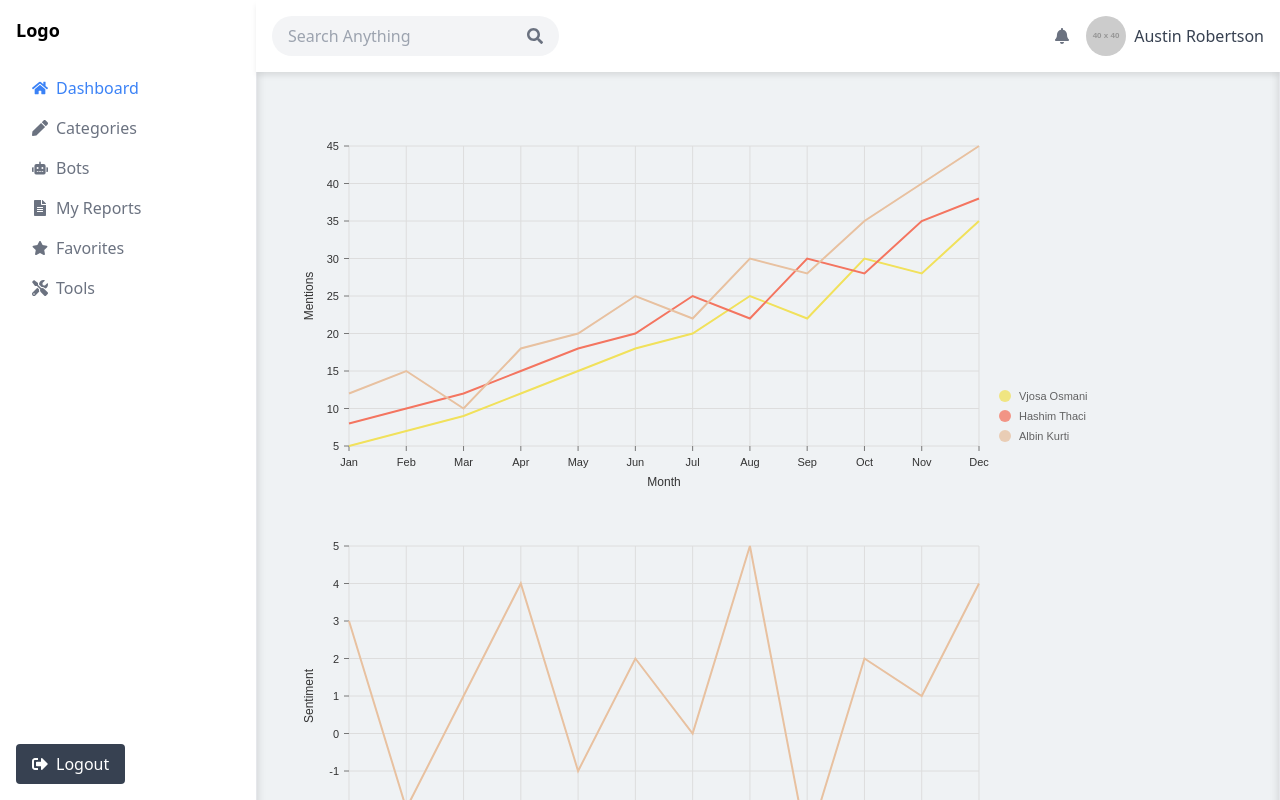
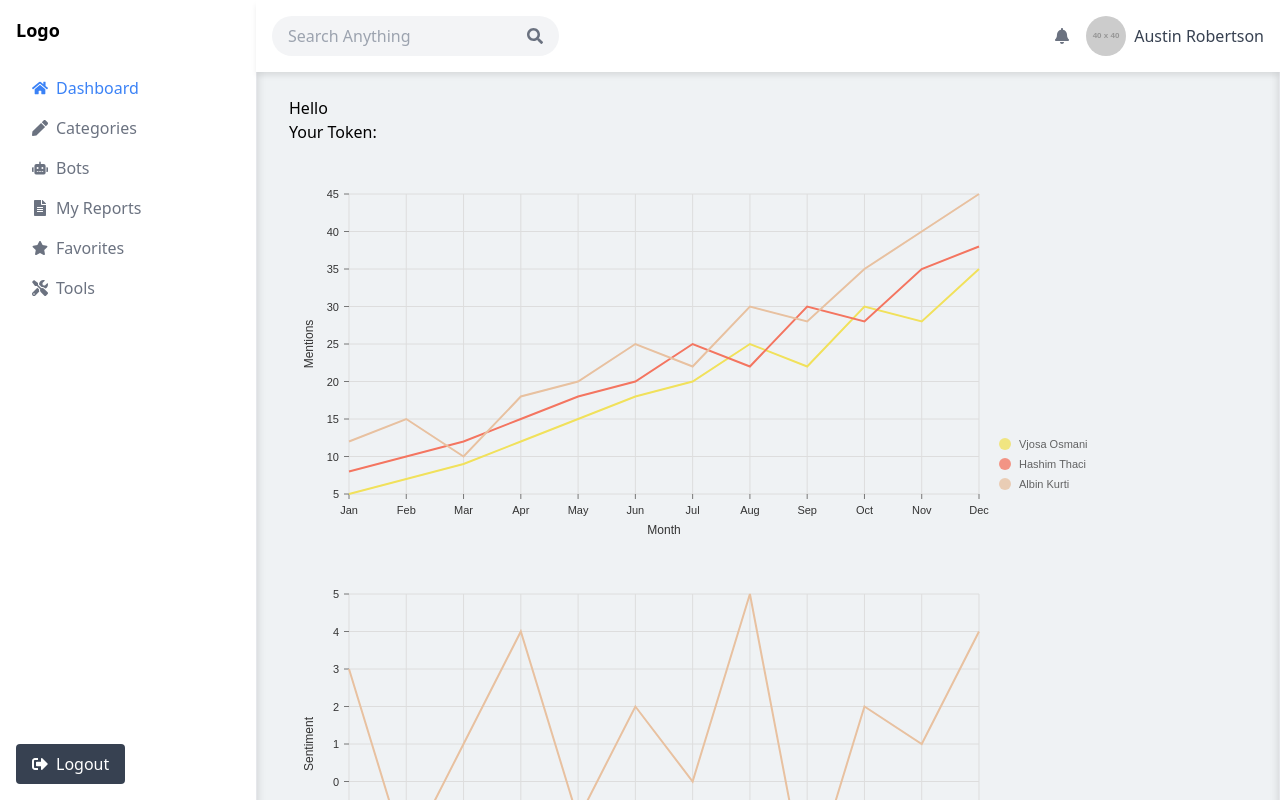
Before and after one commit to ArtisAdemi/vezhguesi-react, a React (Vite) app in the folder vezhguesi/: page / in a window 1280 px wide. Shown: the top 800 px of the page. Built offline with nearby package versions, Linux system fonts and the light colour scheme.

Commit message:
added user info for easy access in dashboard

```diff
--- a/vezhguesi/src/components/ReportsForm.tsx
+++ b/vezhguesi/src/components/ReportsForm.tsx
@@ -38,8 +38,8 @@ const ReportsForm: React.FC<ReportsFormProps> = ({ closeModal }) => {
 
                     </div>
                 </form>
-                <button className='bg-red-600 text-white py-2 px-3 rounded-lg mr-4 hover:opacity-80 duration-300 hover:scale-105' onClick={closeModal}>Cancel</button>
-                <button className='bg-green-600 text-white py-2 px-3 rounded-lg hover:opacity-80 duration-300 hover:scale-105' onClick={closeModal}>Submit</button>
+                <button className='border border-black w-1/5 text-black py-2 px-3 rounded-lg mr-4 hover:opacity-80 duration-300 hover:scale-105' onClick={closeModal}>Cancel</button>
+                <button className='bg-[#0C7FDA] w-1/5 text-white py-2 px-3 rounded-lg hover:opacity-80 duration-300 hover:scale-105' onClick={closeModal}>Submit</button>
             </div>
         </div>
     )
--- a/vezhguesi/src/pages/Dashboard.tsx
+++ b/vezhguesi/src/pages/Dashboard.tsx
@@ -3,6 +3,7 @@ import LineChart from '../components/LineChart'
 import data from '../assets/data/mockData'
 import mockSentimentData from '../assets/data/mockSentimentData'
 import PieChart from '../components/PieChart'
+import { useUser } from '../context/UserContext'
 
 
 // Transform mockSentimentData to the expected format
@@ -22,11 +23,13 @@ const transformedData = mockSentimentData.map(item => {
 }).flat();
 
 const Dashboard: React.FC = () => {
-
+    const { user } = useUser();
 
     return (
         <div className='gap-4'>
             {/* TESTING AREA */}
+            <h1>Hello {user?.userData.firstName}</h1>
+            <h1>Your Token: {user?.token}</h1>
             {/* TESTING AREA */}
             <div style={{ height: '400px', width: '800px' }}>
                 <LineChart
```
